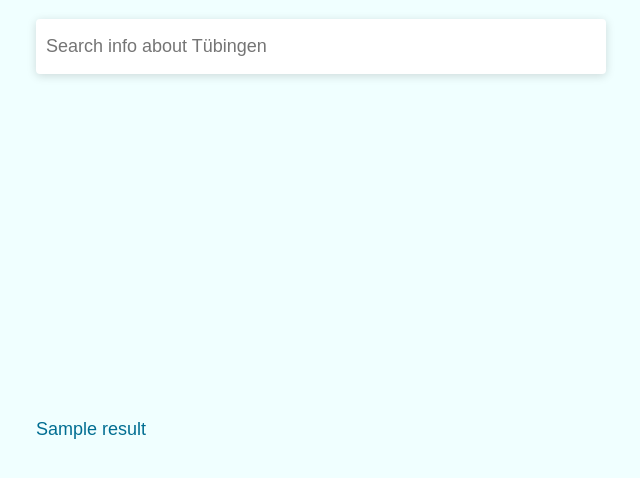
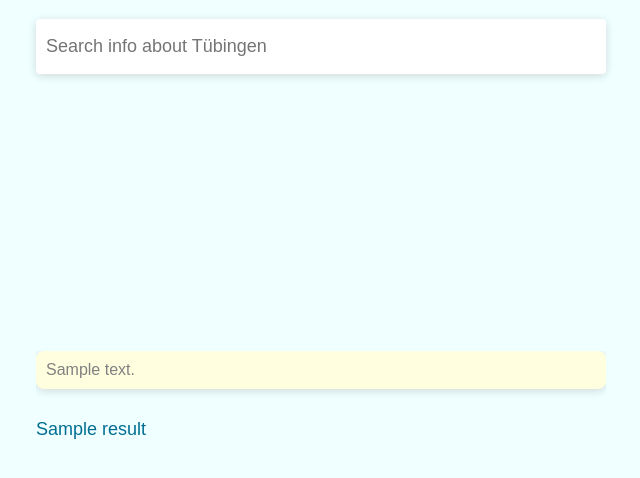
Before and after one commit to sgrieble/mse-group-project, a Flask app: template app/templates/serp.html in a window 1280 px wide. Shown: the part 280-758 px from the top of the page, without its empty margins (319-959 px from the left). Run offline with Flask 3, Linux system fonts and the light colour scheme; the template is opened without the code that fills it: most values are stand-ins (such as "Sample title", 1, 10 or a date in 2020).

Commit message:
serp innovation (summary of top n results)

```diff
--- a/app/main.py
+++ b/app/main.py
@@ -2,6 +2,8 @@ from flask import Flask, render_template, request
 import argparse
 import csv
 from query_processing import get_result_list
+from transformers import pipeline
+
 
 app = Flask(__name__)
 
@@ -17,8 +19,22 @@ def show_result_list():#
     except:
         query = request.get_json().query
     result_list = get_result_list(query)
-    print(result_list[0])
-    return render_template('serp.html', result_list=result_list, query=query)
+    top_result_content = extract_top_result_content(result_list, top_n=10)
+    answer = get_summary(top_result_content)
+    return render_template('serp.html', result_list=result_list, query=query, answer=answer)
+
+
+def extract_top_result_content(result_list, top_n):
+    top_result_content = ""
+    for i in range(top_n):
+        top_result_content += result_list[i]['preview']
+    return top_result_content
+
+
+def get_summary(top_result_content):
+    summarizer = pipeline("summarization", model="facebook/bart-large-cnn")
+    result = summarizer(top_result_content, max_length=130, min_length=30, do_sample=False)
+    return result[0]['summary_text']
 
 
 def batch_result_list(input_path="queries.txt", output_path="results.txt"):
--- a/app/static/css/user_interface.css
+++ b/app/static/css/user_interface.css
@@ -181,3 +181,12 @@ form {
         left: 20%;
     }
 }
+.answer {
+    background-color: lightyellow;
+    color: grey;
+    box-shadow: 0 2px 10px rgba(0, 0, 0, 0.15);
+    border-radius: 8px;
+    margin-bottom: 30px;
+    padding: 10px;
+    width: 550px;
+}
--- a/app/templates/chat.html
+++ b/app/templates/chat.html
@@ -80,7 +80,7 @@
                     <input class="nav-button" type="submit" value="Cafés">
                 </form>
                 <form action="/serp" method="post">
-                    <input type="text" id="query" name="query" value="schokomarkt" style="display: none;">
+                    <input type="text" id="query" name="query" value="chocolate market" style="display: none;">
                     <input class="nav-button" type="submit" value="Schokomarkt">
                 </form>
                 <form action="/serp" method="post">
--- a/app/templates/serp.html
+++ b/app/templates/serp.html
@@ -15,6 +15,7 @@
         </form>
     </div>
     <div class="serp">
+        <div class="answer">{{answer}}</div>
             {% for result in result_list %}
             <div class="result">
                 <a class="link" href="{{result['link']}}">{{result['title']}}</a><br>
--- a/requirements.txt
+++ b/requirements.txt
@@ -4,3 +4,4 @@ transformers
 sentence-transformers
 beautifulsoup4
 lxml
+transformers
```
